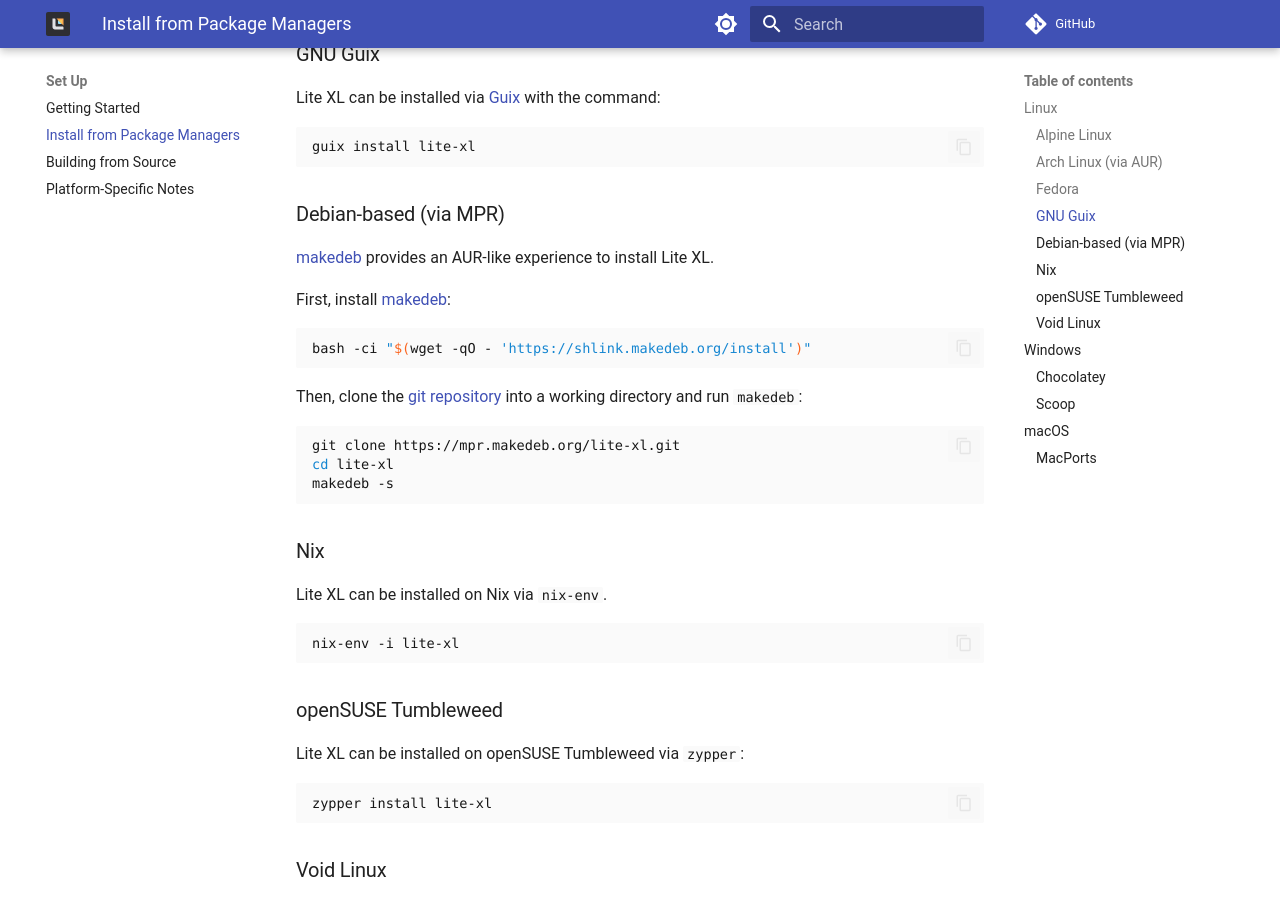
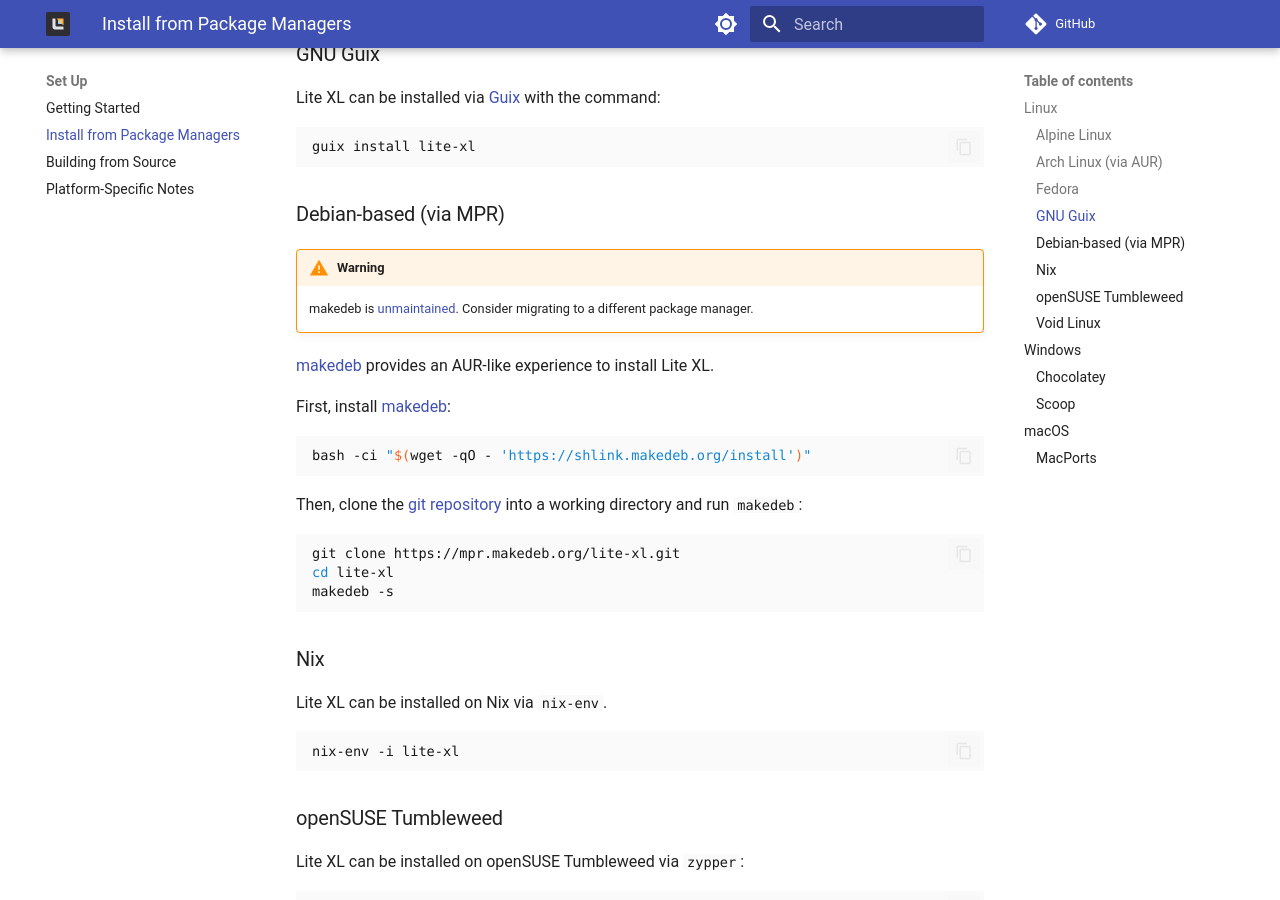
Before and after one commit to lite-xl/lite-xl.github.io, an MkDocs documentation site: the page built from docs/setup/install-from-package-managers.md, in a window 1280 px wide and 900 px high, scrolled down 1665 px. Built offline with MkDocs 1.6.1 and Material for MkDocs 9.7.7, drawn with Linux system fonts in a browser that asks for light colours; plug-ins that fetch from the network failed and are left out; comment, search, counter and statistics services are not loaded; the version menu is left out; some of the changed lines change nothing that is shown.

Commit message:
Add warning notice to makedeb section

````diff
--- a/docs/setup/install-from-package-managers.md
+++ b/docs/setup/install-from-package-managers.md
@@ -86,15 +86,18 @@
 
 ### Debian-based (via MPR)
 
-[makedeb][9] provides an AUR-like experience to install Lite XL.
+!!! warning
+    makedeb is [unmaintained][9]. Consider migrating to a different package manager.
 
-First, install [makedeb][9]:
+[makedeb][10] provides an AUR-like experience to install Lite XL.
+
+First, install [makedeb][10]:
 
 ```sh
 bash -ci "$(wget -qO - 'https://shlink.makedeb.org/install')"
 ```
 
-Then, clone the [git repository][10] into a working directory and run `makedeb`:
+Then, clone the [git repository][11] into a working directory and run `makedeb`:
 
 ```sh
 git clone https://mpr.makedeb.org/lite-xl.git
@@ -168,9 +171,10 @@
 [6]:  https://github.com/Morganamilo/paru
 [7]:  https://copr.fedorainfracloud.org/coprs/sentry/lite/
 [8]:  https://packages.guix.gnu.org/packages/lite-xl/
-[9]:  https://www.makedeb.org/
-[10]: https://mpr.makedeb.org/lite-xl.git
-[11]: https://community.chocolatey.org/packages/lite-xl
-[12]: https://scoop.sh/#/apps?q=lite-xl
-[13]: https://github.com/ScoopInstaller/Extras
-[14]: https://ports.macports.org/port/lite-xl/
+[9]:  https://hunterwittenborn.com/blog/stepping-back-from-open-source/
+[10]: https://www.makedeb.org/
+[11]: https://mpr.makedeb.org/lite-xl.git
+[12]: https://community.chocolatey.org/packages/lite-xl
+[13]: https://scoop.sh/#/apps?q=lite-xl
+[14]: https://github.com/ScoopInstaller/Extras
+[15]: https://ports.macports.org/port/lite-xl/
````
